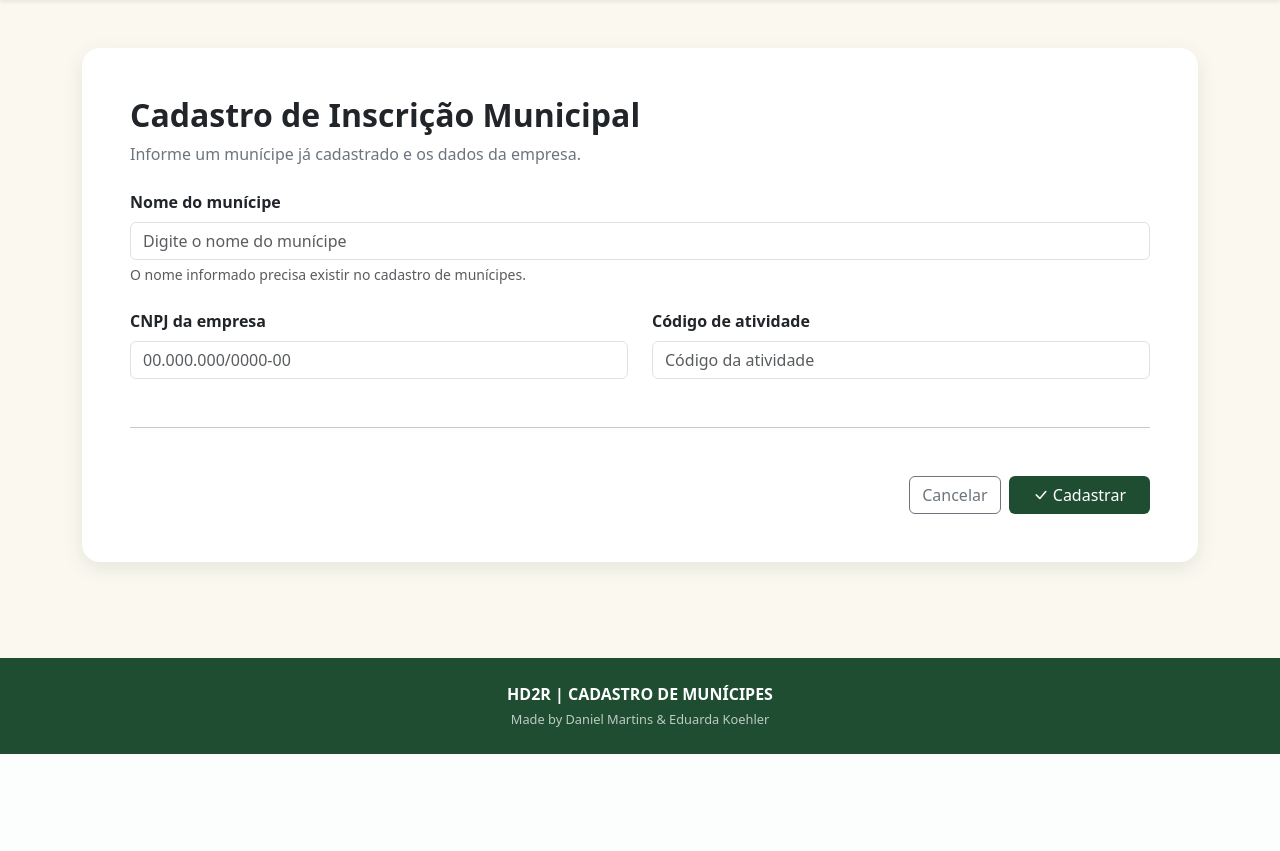
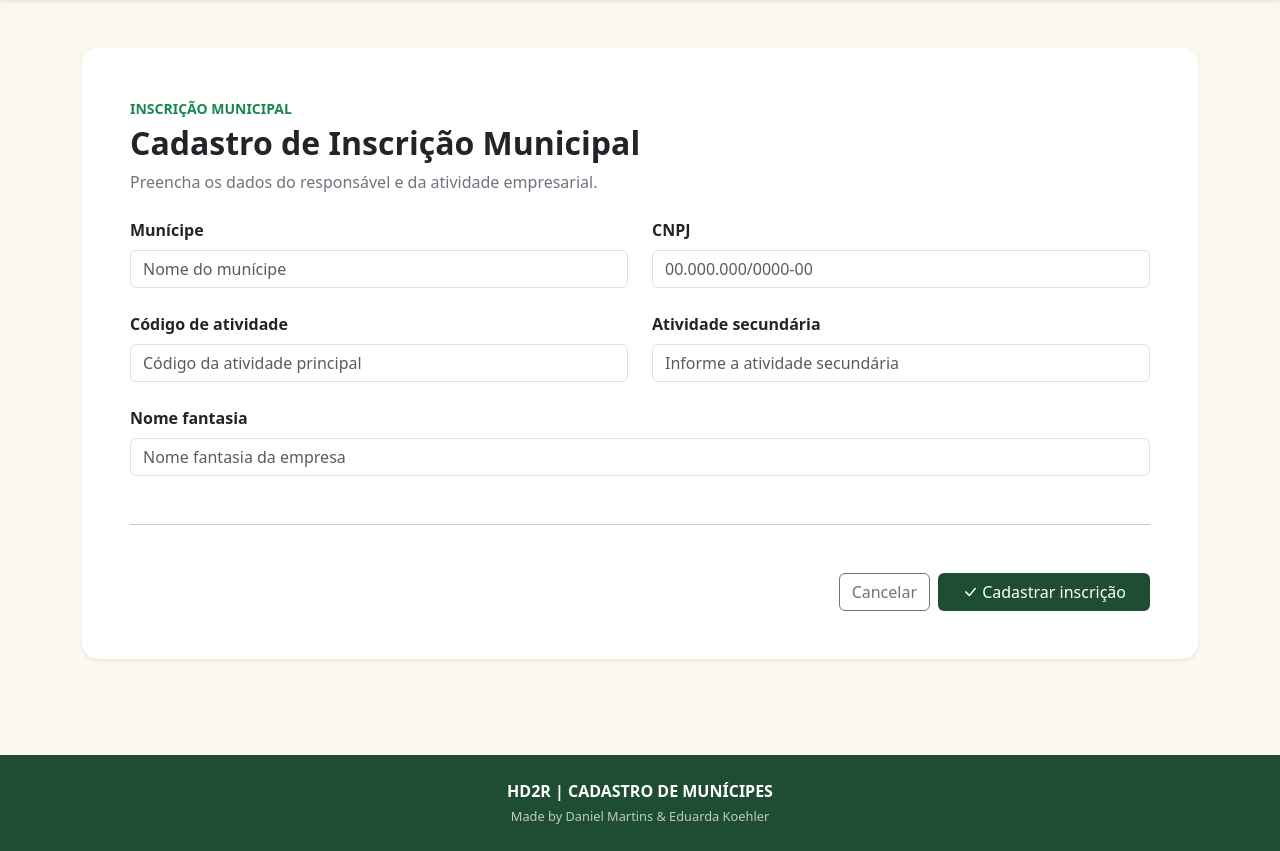
Before and after one commit to DaniellMartins14/requerimentos_trabalho, a Flask app: page /cadastro_inscricao in a window 1280 px wide. Shown: the part 78-929 px from the top of the page. Before the commit the page ends 832 px from the top, so only its background shows below. Run offline with Flask 3, Linux system fonts and the light colour scheme; the visitor is signed in with stand-in values (Sample User, id 1).

Commit message:
Atualiza formulário de inscrição municipal

```diff
--- a/templates/cadastro_inscricao.html
+++ b/templates/cadastro_inscricao.html
@@ -2,35 +2,71 @@
 
 {% block title %}Cadastro de Inscrição Municipal | HD2R{% endblock %}
 
+{% block content %}
+<main class="container py-5">
+    {% with mensagens=get_flashed_messages(with_categories=true) %}
+        {% if mensagens %}
+            {% for categoria, mensagem in mensagens %}
+                <div class="alert alert-{{ categoria }} alert-dismissible fade show">
+                    {{ mensagem }}
+                    <button type="button" class="btn-close" data-bs-dismiss="alert"></button>
+                </div>
+            {% endfor %}
+        {% endif %}
+    {% endwith %}
 
-{% block content %}
-<main class="container py-5">{% with mensagens=get_flashed_messages(with_categories=true) %}{% if mensagens %}{% for
-        categoria,mensagem in mensagens %}<div class="alert alert-{{ categoria }} alert-dismissible fade show">{{
-            mensagem }}<button type="button" class="btn-close" data-bs-dismiss="alert"></button></div>{% endfor %}{%
-        endif %}{% endwith %}<div class="card p-4 p-md-5">
+    <div class="card border-0 shadow-sm rounded-4 p-4 p-md-5">
         <div class="mb-4">
-                <h1 class="h2 fw-bold">Cadastro de Inscrição Municipal</h1>
-                <p class="text-secondary mb-0">Informe um munícipe já cadastrado e os dados da empresa.</p>
+            <span class="text-success fw-semibold small text-uppercase">Inscrição municipal</span>
+            <h1 class="h2 fw-bold mt-1">Cadastro de Inscrição Municipal</h1>
+            <p class="text-secondary mb-0">Preencha os dados do responsável e da atividade empresarial.</p>
         </div>
+
         <form method="POST">
             <div class="row g-4">
-                    <div class="col-12"><label for="municipe" class="form-label fw-semibold">Nome do
-                            munícipe</label><input type="text" class="form-control" id="municipe" name="municipe"
-                            value="{{ dados.get('municipe','') }}" placeholder="Digite o nome do munícipe" required>
-                        <div class="form-text">O nome informado precisa existir no cadastro de munícipes.</div>
+                <div class="col-md-6">
+                    <label for="municipe" class="form-label fw-semibold">Munícipe</label>
+                    <input type="text" class="form-control" id="municipe" name="municipe"
+                           value="{{ dados.get('municipe', '') }}"
+                           placeholder="Nome do munícipe" required>
                 </div>
-                    <div class="col-md-6"><label for="cnpj" class="form-label fw-semibold">CNPJ da empresa</label><input
-                            type="text" class="form-control" id="cnpj" name="cnpj" value="{{ dados.get('cnpj','') }}"
-                            placeholder="00.000.000/0000-00" required></div>
-                    <div class="col-md-6"><label for="codigo_atividade" class="form-label fw-semibold">Código de
-                            atividade</label><input type="text" class="form-control" id="codigo_atividade"
-                            name="codigo_atividade" value="{{ dados.get('codigo_atividade','') }}"
-                            placeholder="Código da atividade" required></div>
+
+                <div class="col-md-6">
+                    <label for="cnpj" class="form-label fw-semibold">CNPJ</label>
+                    <input type="text" class="form-control" id="cnpj" name="cnpj"
+                           value="{{ dados.get('cnpj', '') }}"
+                           placeholder="00.000.000/0000-00" required>
                 </div>
+
+                <div class="col-md-6">
+                    <label for="codigo_atividade" class="form-label fw-semibold">Código de atividade</label>
+                    <input type="text" class="form-control" id="codigo_atividade" name="codigo_atividade"
+                           value="{{ dados.get('codigo_atividade', '') }}"
+                           placeholder="Código da atividade principal" required>
+                </div>
+
+                <div class="col-md-6">
+                    <label for="atividade_secundaria" class="form-label fw-semibold">Atividade secundária</label>
+                    <input type="text" class="form-control" id="atividade_secundaria" name="atividade_secundaria"
+                           value="{{ dados.get('atividade_secundaria', '') }}"
+                           placeholder="Informe a atividade secundária" required>
+                </div>
+
+                <div class="col-12">
+                    <label for="nome_fantasia" class="form-label fw-semibold">Nome fantasia</label>
+                    <input type="text" class="form-control" id="nome_fantasia" name="nome_fantasia"
+                           value="{{ dados.get('nome_fantasia', '') }}"
+                           placeholder="Nome fantasia da empresa" required>
+                </div>
+            </div>
+
             <hr class="my-5">
-                <div class="d-flex justify-content-end gap-2"><a href="{{ url_for('index') }}"
-                        class="btn btn-outline-secondary">Cancelar</a><button type="submit"
-                        class="btn btn-verde px-4"><i class="bi bi-check-lg"></i> Cadastrar</button></div>
+            <div class="d-flex justify-content-end gap-2">
+                <a href="{{ url_for('index') }}" class="btn btn-outline-secondary">Cancelar</a>
+                <button type="submit" class="btn btn-verde px-4">
+                    <i class="bi bi-check-lg"></i> Cadastrar inscrição
+                </button>
+            </div>
         </form>
     </div>
 </main>
```
Lines whose indentation alone changed are shown as unchanged.
